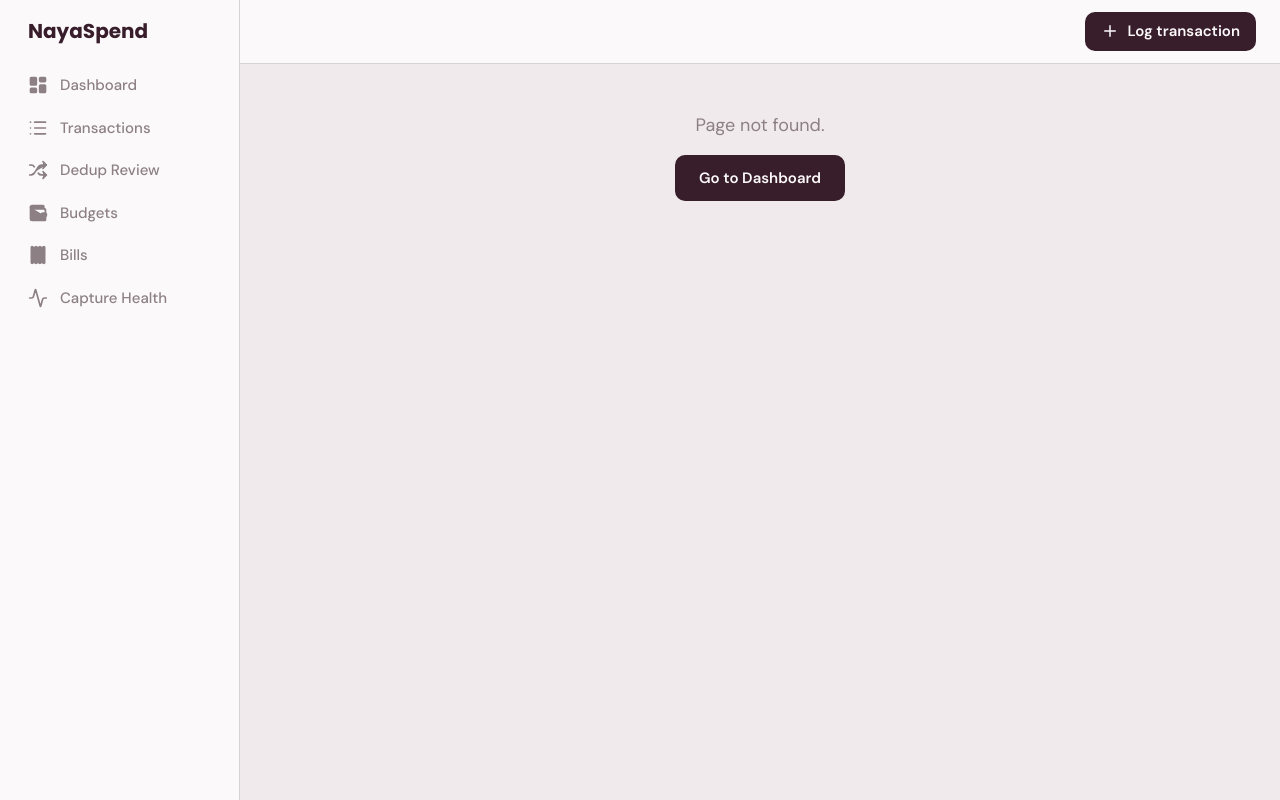
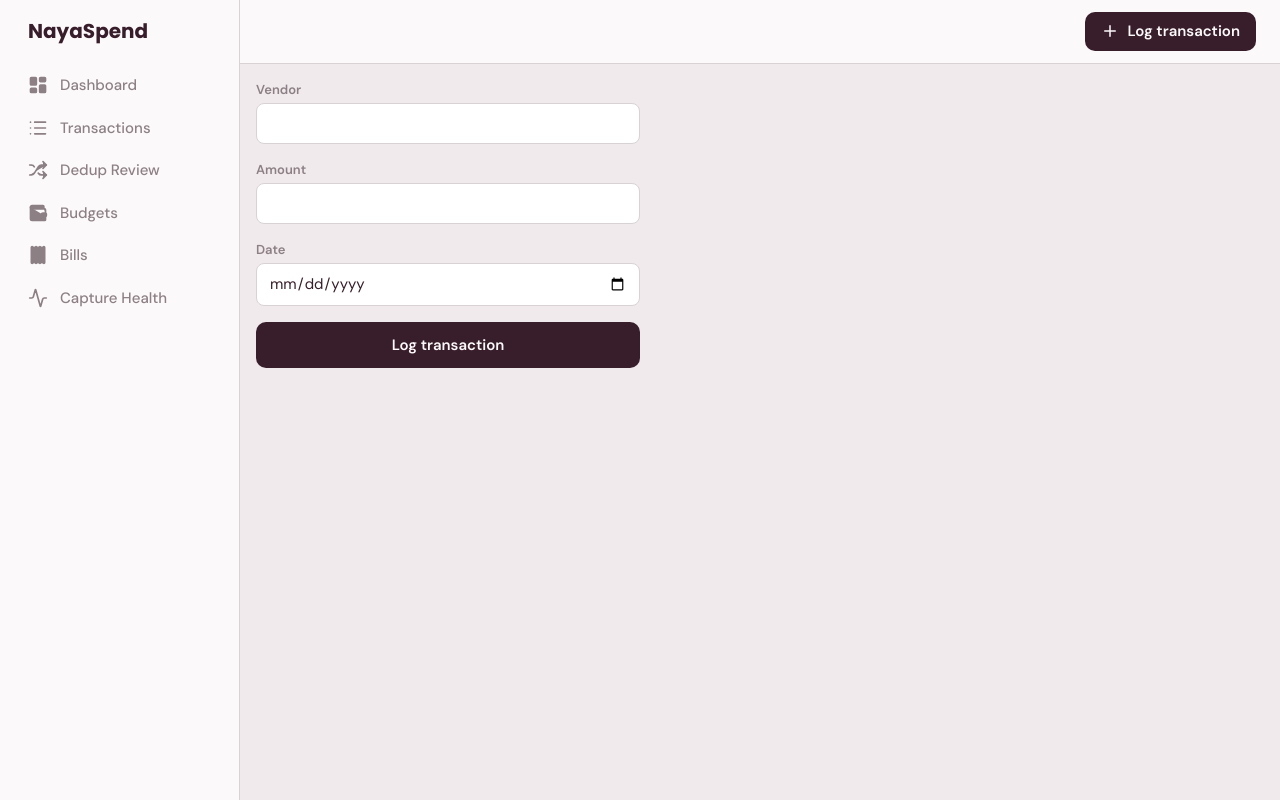
Before and after one commit to mhhassaan/NayaSpend, a React (Vite) app in the folder frontend/: page /log-transaction in a window 1280 px wide. Before the commit this address had no page. Built offline with nearby package versions, Linux system fonts and the light colour scheme; what hono would draw is missing.

Commit message:
feat: add Log Missed Transaction page
Co-Authored-By: Claude Sonnet 5 <noreply@anthropic.com>

```diff
--- a/frontend/src/App.tsx
+++ b/frontend/src/App.tsx
@@ -5,6 +5,7 @@ import { ErrorPage } from "./pages/ErrorPage";
 import { Dashboard } from "./pages/Dashboard";
 import { Transactions } from "./pages/Transactions";
 import { DedupReview } from "./pages/DedupReview";
+import { LogMissedTransaction } from "./pages/LogMissedTransaction";
 
 // Plain data, no router instance created here -- `createBrowserRouter`
 // (main.tsx) and `createMemoryRouter` (tests) each attach their own
@@ -29,6 +30,7 @@ export const routes: RouteObject[] = [
       { index: true, element: <Dashboard /> },
       { path: "transactions", element: <Transactions /> },
       { path: "dedup-review", element: <DedupReview /> },
+      { path: "log-transaction", element: <LogMissedTransaction /> },
       { path: "*", element: <NotFound /> },
     ],
   },
--- /dev/null
+++ b/frontend/src/pages/LogMissedTransaction.tsx
@@ -0,0 +1,91 @@
+import { useState } from "react";
+import { useMutation } from "@tanstack/react-query";
+import { apiClient } from "../api/client";
+import { Button, showError, showSuccess } from "../components";
+
+// Deliberately the plainest page in the app (per frontend-design-system.md's
+// page-layout pattern) -- a single-column form, single action.
+export function LogMissedTransaction() {
+  const [vendor, setVendor] = useState("");
+  const [amount, setAmount] = useState("");
+  const [date, setDate] = useState("");
+  const [result, setResult] = useState<{ category: string } | null>(null);
+  const [errorMessage, setErrorMessage] = useState<string | null>(null);
+
+  const mutation = useMutation({
+    mutationFn: async () => {
+      const amountCents = Math.round(Number.parseFloat(amount) * 100);
+      const args = { json: { vendorRaw: vendor, amountCents, date } };
+      const res = await apiClient["missed-transactions"].$post(args);
+      if (!res.ok) {
+        const text = await res.text();
+        throw new Error(text || `Failed to log transaction (${res.status})`);
+      }
+      return (await res.json()) as { id: number; category: string };
+    },
+    onSuccess: (data) => {
+      setResult({ category: data.category });
+      setErrorMessage(null);
+      showSuccess("Transaction logged");
+      setVendor("");
+      setAmount("");
+      setDate("");
+    },
+    onError: (err: Error) => {
+      setErrorMessage(err.message);
+      showError("Couldn't log that transaction.");
+    },
+  });
+
+  return (
+    <form
+      className="flex max-w-sm flex-col gap-4"
+      onSubmit={(e) => {
+        e.preventDefault();
+        setResult(null);
+        mutation.mutate();
+      }}
+    >
+      <label className="flex flex-col gap-1">
+        <span className="font-body text-[13px] font-semibold text-text-secondary">Vendor</span>
+        <input
+          aria-label="Vendor"
+          className="rounded-sm border border-mid-grey px-3 py-2"
+          value={vendor}
+          onChange={(e) => setVendor(e.target.value)}
+          required
+        />
+      </label>
+      <label className="flex flex-col gap-1">
+        <span className="font-body text-[13px] font-semibold text-text-secondary">Amount</span>
+        <input
+          aria-label="Amount"
+          type="text"
+          inputMode="decimal"
+          className="rounded-sm border border-mid-grey px-3 py-2"
+          value={amount}
+          onChange={(e) => setAmount(e.target.value)}
+          required
+        />
+      </label>
+      <label className="flex flex-col gap-1">
+        <span className="font-body text-[13px] font-semibold text-text-secondary">Date</span>
+        <input
+          aria-label="Date"
+          type="date"
+          className="rounded-sm border border-mid-grey px-3 py-2"
+          value={date}
+          onChange={(e) => setDate(e.target.value)}
+          required
+        />
+      </label>
+
+      {errorMessage && <p className="font-body text-[13px] text-danger">{errorMessage}</p>}
+      {result && <p className="font-body text-[13px] text-success">Logged as {result.category}</p>}
+
+      <Button type="submit" variant="primary">
+        Log transaction
+      </Button>
+    </form>
+  );
+}
```
Also changed, not shown: 1 other file (tests, documents, lock files or other folders).
